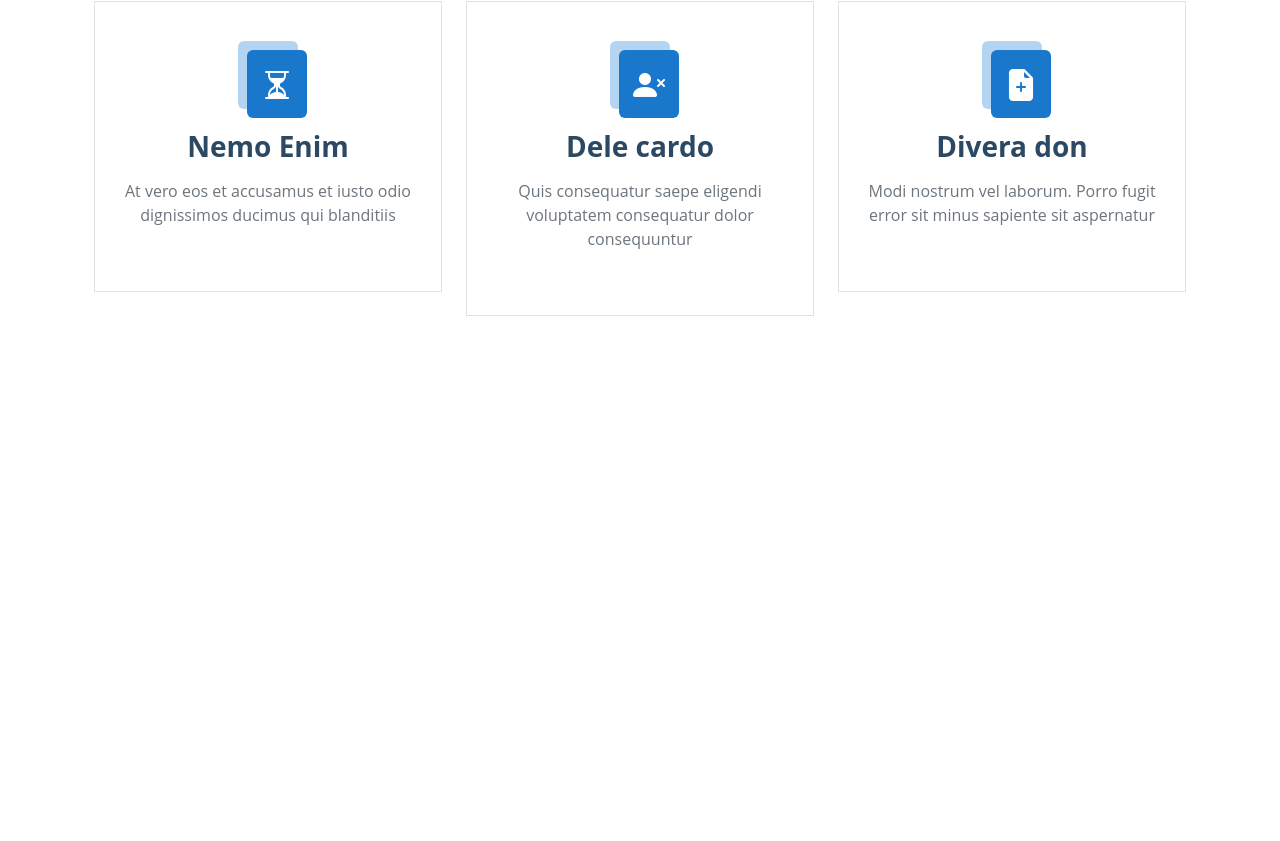
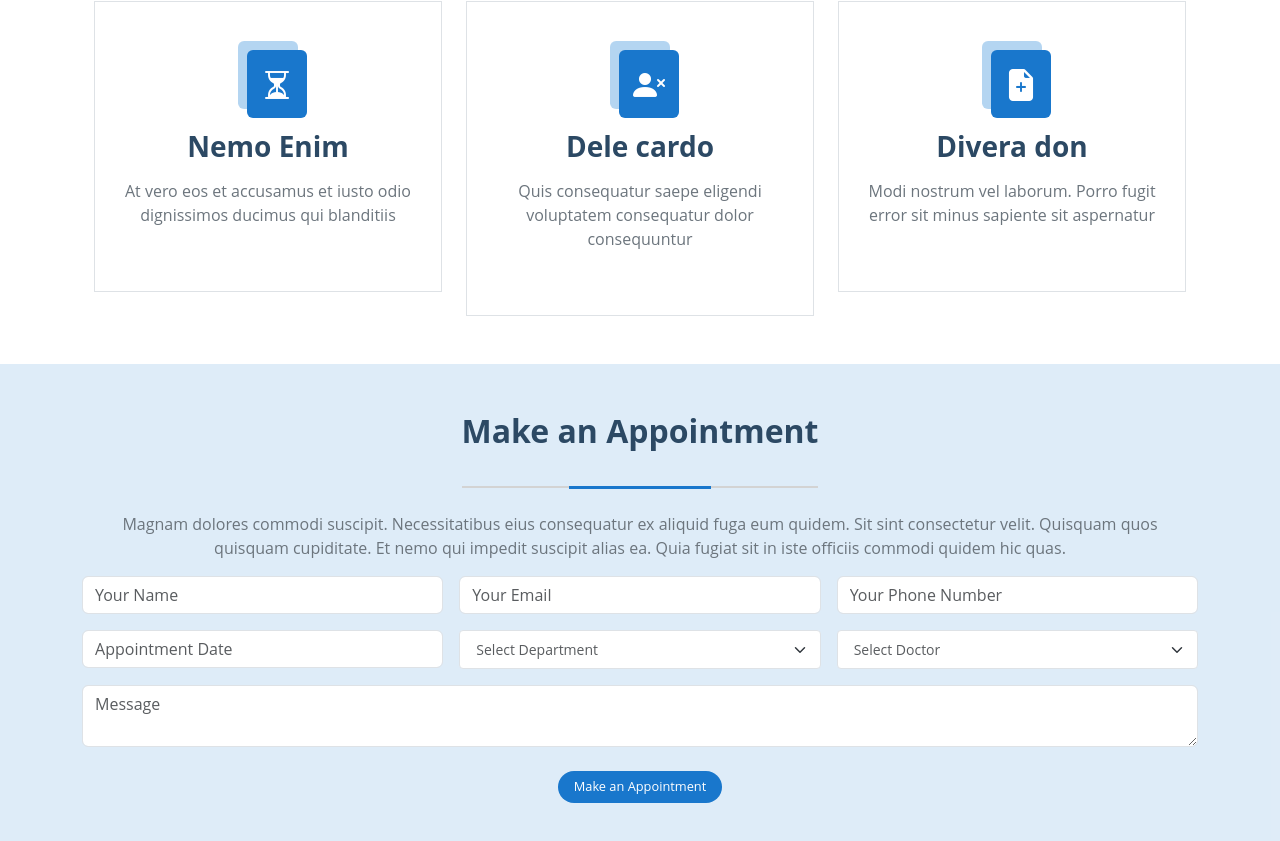
Before and after one commit to abdullahpichoo/react-practise-app-ili, a React (Create React App) app: page / in a window 1280 px wide. Shown: the part 2437-3278 px from the top of the page. Before the commit the page ends 2753 px from the top, so only its background shows below. Built offline with nearby package versions, Linux system fonts and the light colour scheme.

Commit message:
make appointment done

```diff
--- a/src/App.tsx
+++ b/src/App.tsx
@@ -4,6 +4,7 @@ import WhyUs from "./components/WhyUs";
 import Benefits from "./components/Benefits";
 import ResourceCounts from "./components/ResourceCounts";
 import Services from "./components/Services";
+import CreateAppointment from "./components/CreateAppointment";
 // Bootstrap CSS
 import "bootstrap/dist/css/bootstrap.min.css";
 import "bootstrap/dist/js/bootstrap.bundle.min";
@@ -21,6 +22,7 @@ function App() {
         <Benefits />
         <ResourceCounts />
         <Services />
+        <CreateAppointment />
       </div>
     </main>
   );
--- /dev/null
+++ b/src/components/CreateAppointment.tsx
@@ -0,0 +1,19 @@
+import React from "react";
+import SectionHeading from "./SectionHeading";
+import Form from "./Form";
+
+const CreateAppointment = () => {
+  return (
+    <section className="bg-blue-low-opacity w-100 py-5">
+      <div className="container w-100">
+        <SectionHeading
+          title="Make an Appointment"
+          desc="Magnam dolores commodi suscipit. Necessitatibus eius consequatur ex aliquid fuga eum quidem. Sit sint consectetur velit. Quisquam quos quisquam cupiditate. Et nemo qui impedit suscipit alias ea. Quia fugiat sit in iste officiis commodi quidem hic quas."
+        />
+      </div>
+      <Form type="Appointment" />
+    </section>
+  );
+};
+
+export default CreateAppointment;
--- /dev/null
+++ b/src/components/Form.tsx
@@ -0,0 +1,85 @@
+import React from "react";
+import MyButton from "./MyButton";
+
+const Form = ({ type }: { type: string }) => {
+  return (
+    <div className="container">
+      <form action="submit">
+        <div className="row row-cols-1 row-cols-md-3 g-3">
+          <div className="col">
+            <input
+              type="text"
+              className="form-control"
+              placeholder="Your Name"
+            />
+          </div>
+          <div className="col">
+            <input
+              type="text"
+              className="form-control"
+              placeholder="Your Email"
+            />
+          </div>
+          {type === "Appointment" ? (
+            <>
+              <div className="col">
+                <input
+                  type="text"
+                  className="form-control"
+                  placeholder="Your Phone Number"
+                />
+              </div>
+              <div className="col">
+                <input
+                  type="text"
+                  className="form-control"
+                  placeholder="Appointment Date"
+                />
+              </div>
+              <div className="col">
+                <select
+                  className="px-3 py-2 text-muted form-select form-select-sm"
+                  aria-label=".form-select-sm example"
+                >
+                  <option selected>Select Department</option>
+                  <option value="1">Department 1</option>
+                  <option value="2">Department 2</option>
+                  <option value="3">Department 3</option>
+                </select>
+              </div>
+              <div className="col">
+                <select
+                  className="px-3 py-2 text-muted form-select form-select-sm"
+                  aria-label=".form-select-sm example"
+                >
+                  <option selected>Select Doctor</option>
+                  <option value="1">Doctor 1</option>
+                  <option value="2">Doctor 2</option>
+                  <option value="3">Doctor 3</option>
+                </select>
+              </div>
+            </>
+          ) : (
+            <div className="col">
+              <input
+                type="text"
+                className="form-control"
+                placeholder="Subject"
+              />
+            </div>
+          )}
+        </div>
+        <textarea placeholder="Message" className="mt-3 form-control" />
+        <div className="text-center mt-4">
+          {type === "Appointment" ? (
+            <MyButton text="Make an Appointment" variant="regular" />
+          ) : (
+            <MyButton text="Send Message" variant="regular" />
+          )}
+        </div>
+      </form>
+    </div>
+  );
+};
+
+export default Form;
--- a/src/index.css
+++ /dev/null
@@ -1,13 +0,0 @@
-body {
-  margin: 0;
-  font-family: -apple-system, BlinkMacSystemFont, 'Segoe UI', 'Roboto', 'Oxygen',
-    'Ubuntu', 'Cantarell', 'Fira Sans', 'Droid Sans', 'Helvetica Neue',
-    sans-serif;
-  -webkit-font-smoothing: antialiased;
-  -moz-osx-font-smoothing: grayscale;
-}
-
-code {
-  font-family: source-code-pro, Menlo, Monaco, Consolas, 'Courier New',
-    monospace;
-}
```
Also changed, not shown: src/components/BuyButton.tsx (deleted, +0 -14 lines), src/components/JordanCard.tsx (deleted, +0 -45 lines), src/index.tsx (+5 -6 lines).
